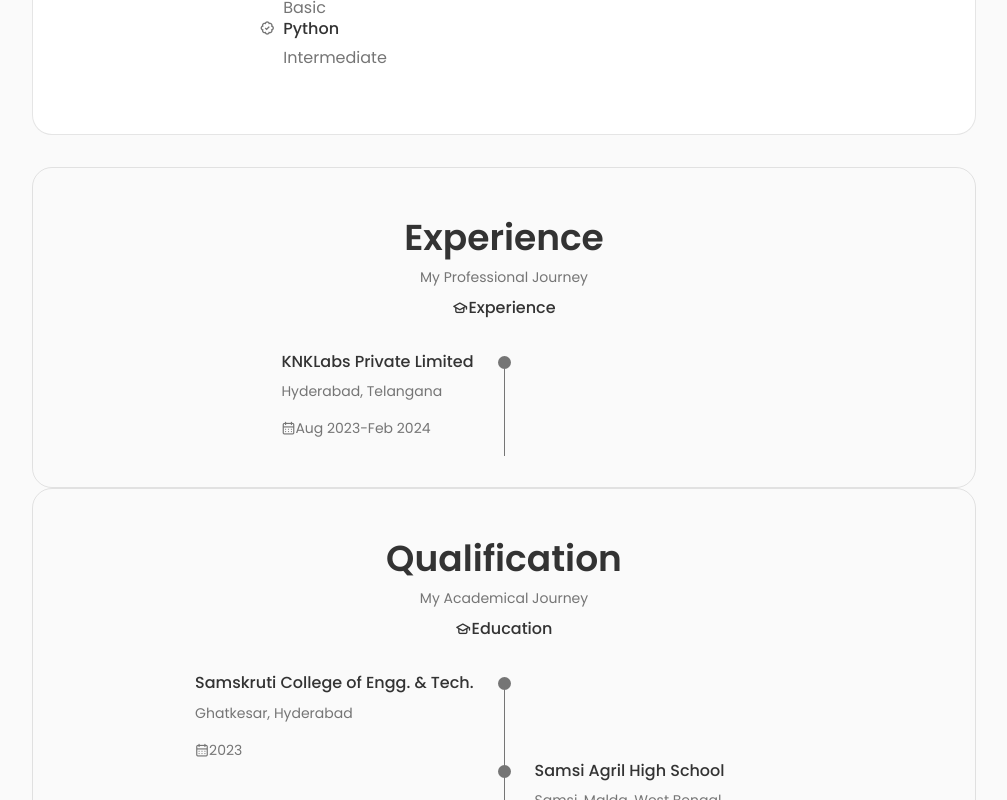
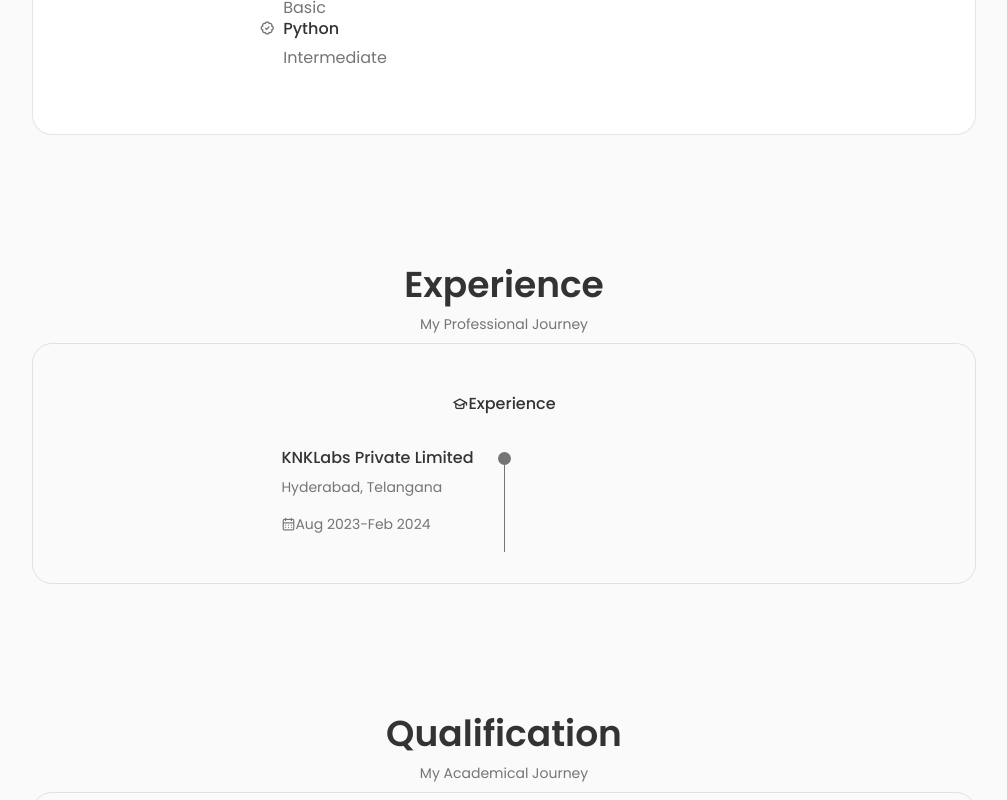
Before and after one commit to msmreja/Portfolio_Web, a React (Vite) app: page / in a window 1280 px wide. Shown: the part 2000-2800 px from the top of the page, without its empty margins (136-1143 px from the left). Built offline with nearby package versions, Linux system fonts and the light colour scheme.

Commit message:
Updated experince and qualification section

```diff
--- a/src/components/experience/Experience.jsx
+++ b/src/components/experience/Experience.jsx
@@ -3,12 +3,12 @@ import "./experience.css";
 
 const Experience = () => {
   return (
-    <section className="qualification__section" id="experience">
+    <section className="section" id="experience">
       <h2 className="section__title">Experience</h2>
       <span className="section__subtitle-qualification">
         My Professional Journey
       </span>
-      <div className="qualification__container container">
+      <div className="qualification__container qualification__section  container">
         <div className="qualification__tabs">
           <div className="qualification__button qualification__active button--flex">
             <i className="uil uil-graduation-cap qualifaction__icon"></i>{" "}
--- a/src/components/qualification/Qualification.jsx
+++ b/src/components/qualification/Qualification.jsx
@@ -3,12 +3,12 @@ import "./qualification.css";
 
 const Qualification = () => {
   return (
-    <section className="qualification__section" id="qualification">
-      <h2 className="section__title">Qualification</h2>
+    <section className="section" id="qualification">
+      <h2 className="section__title ">Qualification</h2>
       <span className="section__subtitle-qualification">
         My Academical Journey
       </span>
-      <div className="qualification__container container">
+      <div className="qualification__container qualification__section container">
         <div className="qualification__tabs">
           <div className="qualification__button qualification__active button--flex">
             <i className="uil uil-graduation-cap qualifaction__icon"></i>{" "}
--- a/src/components/qualification/qualification.css
+++ b/src/components/qualification/qualification.css
@@ -1,3 +1,12 @@
+.qualification__section {
+    display: grid;
+    justify-content: center ;
+    border: 1px solid rgba(0, 0, 0, 0.1);
+    padding: 3rem 4rem;
+    border-radius: 1.25rem;
+    padding: 6rem 0 2rem;
+}
+
 .qualification__container {
     max-width: 768px;
 }
@@ -28,13 +37,6 @@
     color: var(--title-color--dark);
 }
 
-.qualification__section {
-    display: grid;
-    justify-content: center ;
-    border: 1px solid rgba(0, 0, 0, 0.1);
-    padding: 3rem 4rem;
-    border-radius: 1.25rem;
-}
 
 .qualifation__content-active{
     display: block;
```
